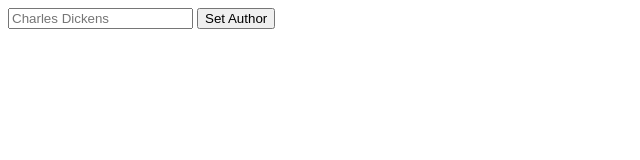
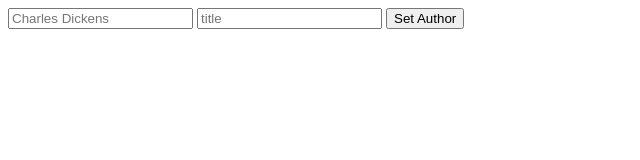
Before and after one commit to hamza-zoumhani/example, a plain HTML site: page index.html in a window 1280 px wide. Both pictures are taken after a click on the button "Set Author". Shown: the whole page, without its empty margins (0-640 px from the left). Drawn offline with Linux system fonts and the light colour scheme.

Commit message:
form + submit

```diff
--- a/index.html
+++ b/index.html
@@ -13,13 +13,14 @@
         <h3 id="author"></h3>
     </div>
     <input type="text" id="name" placeholder="Charles Dickens">
+    <input type="text" id="ttl" placeholder="title">
     <button onclick="displayToScreen()">Set Author</button>
+
     <script>
         function displayToScreen() {
-            document.getElementById("name").value;
+           document.getElementById("title").innerText= document.getElementById("ttl").value;
+           document.getElementById("author").innerText= document.getElementById("name").value;
         }
-
-        let box= document.getElementById("name").value;
 
     </script>
 </body>
```
